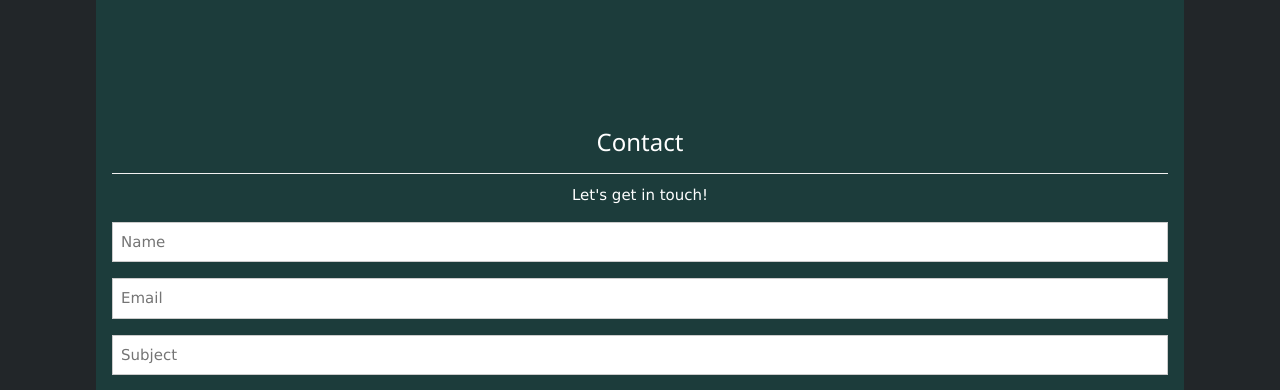
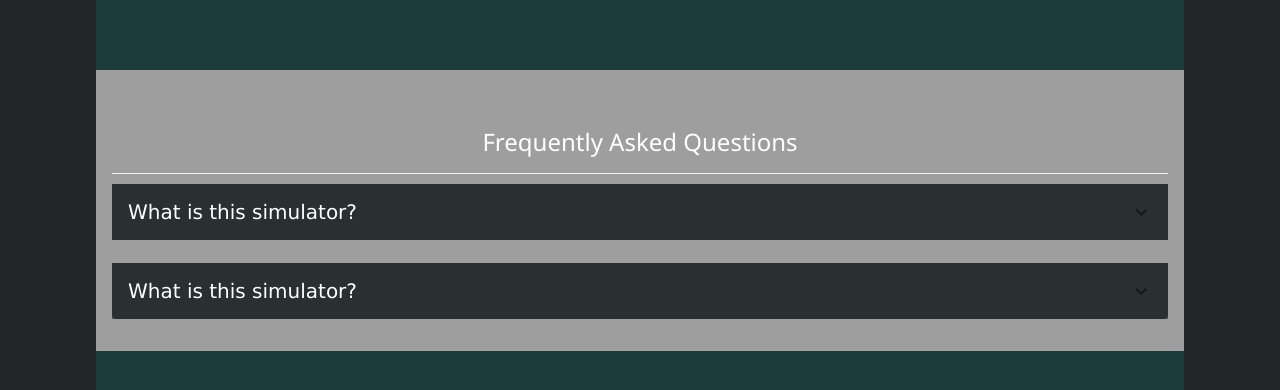
Before and after one commit to Delineo-Disease-Modeling/PandemicModel, a React (Create React App) app in the folder model_app/frontend/: page /about in a window 1280 px wide. Shown: the part 1957-2347 px from the top of the page. Built offline with nearby package versions, Linux system fonts and the light colour scheme.

Commit message:
added sections in about page

```diff
--- a/model_app/frontend/src/containers/About.js
+++ b/model_app/frontend/src/containers/About.js
@@ -1,6 +1,69 @@
 import React from "react";
 import './About.css'
 import { Dimensions } from "react";
+import Accordion from '@material-ui/core/Accordion';
+import AccordionSummary from '@material-ui/core/AccordionSummary';
+import ExpandMoreIcon from '@material-ui/icons/ExpandMore';
+import {withStyles, makeStyles} from '@material-ui/core/styles';
+import MuiAccordion from '@material-ui/core/Accordion';
+import MuiAccordionSummary from '@material-ui/core/AccordionSummary';
+import MuiAccordionDetails from '@material-ui/core/AccordionDetails';
+import Typography from '@material-ui/core/Typography';
+
+const ColoredAccordion = withStyles({
+    root: {
+        backgroundColor: '#1b4441c2',
+        fontSize: '20px',
+        color: '#66FCF1'
+
+
+
+    },
+})(Accordion);
+
+const AccordionDetails = withStyles((theme) => ({
+  root: {
+    padding: theme.spacing(2),
+  },
+}))(MuiAccordionDetails);
+
+const ColAccordion = withStyles({
+  root: {
+		backgroundColor: '#444F51',
+		fontSize: '20px',
+		color: 'white',
+    border: '0px solid rgba(0, 0, 0, .125)',
+    boxShadow: 'none',
+    '&:not(:last-child)': {
+      borderBottom: 0,
+    },
+    '&:before': {
+      display: 'none',
+    },
+    '&$expanded': {
+      margin: 'auto',
+    },
+  },
+  expanded: {},
+})(MuiAccordion);
+
+const ColAccordionSummary = withStyles({
+  root: {
+    backgroundColor: 'rgba(0, 0, 0, .4)',
+    borderBottom: '0px solid rgba(0, 0, 0, .125)',
+    marginBottom: 0,
+    minHeight: 56,
+    '&$expanded': {
+      minHeight: 56,
+    },
+  },
+  content: {
+    '&$expanded': {
+      margin: '12px 0',
+    },
+  },
+  expanded: {},
+})(MuiAccordionSummary);
 
 class About extends React.Component {
 	constructor () {
@@ -17,15 +80,15 @@ class About extends React.Component {
 					<img className="w3-image" src="https://api.hub.jhu.edu/factory/sites/default/files/styles/landscape/public/Undergrad_teaching_laboratories_011917_900x600.jpg?itok=P83h8p2q" alt="Architecture" width="1500" height="800"/>
 
 
-					<div className="w3-display-middle w3-margin-top w3-center">
+					<div className="w3-display-middle w3-margin-top w3-center w3">
 					    <h1 className="w3-xxlarge w3-text-white"><span className="w3-padding w3-black w3-opacity-min"><b>De</b></span> <span className="w3-hide-small w3-text-light-grey">lineo</span></h1>
 					</div>
 
-					<div className="w3-container w3-padding-32" id="projects">
+					<div className="w3-container w3-padding-32 w3-grey" id="projects">
 					    <h3 className="w3-border-bottom w3-border-light-grey w3-padding-16">Map Visualization</h3>
 					    <p>{this.MapDescription}</p>
 					</div>
-					<div className="w3-row-padding">
+					<div className="w3-row-padding w3-grey">
 					    <div className="w3-col l3 m6 w3-margin-bottom">
 						<div className="w3-display-container">
 						    <div className="w3-display-topleft w3-black w3-padding">County Level</div>
@@ -65,7 +128,7 @@ class About extends React.Component {
 
 
 
-					<div className="w3-container w3-padding-32" id="projects">
+					<div className="w3-container w3-padding-32 w3-" id="projects">
 					    <h3 className="w3-border-bottom w3-border-light-grey w3-padding-16">Simulation</h3>
 					    <p>{this.SimulationDescription}</p>
 					</div>
@@ -103,7 +166,46 @@ class About extends React.Component {
 						</div>
 					    </div>
 					</div>
+					<div className="w3-container w3-padding-32 w3-grey" id="contact">
+				<h3 className="w3-border-bottom w3-border-light-grey w3-padding-16">Frequently Asked Questions</h3>
 
+					<ColAccordion>
+						<ColAccordionSummary
+								expandIcon={<ExpandMoreIcon />}
+								aria-controls="Model Param-content"
+								id="Model Param-header"
+						>
+							What is this simulator?
+						</ColAccordionSummary>
+						<AccordionDetails>
+		          <Typography>
+		            Lorem ipsum dolor sit amet, consectetur adipiscing elit. Suspendisse malesuada lacus ex,
+		            sit amet blandit leo lobortis eget. Lorem ipsum dolor sit amet, consectetur adipiscing
+		            elit. Suspendisse malesuada lacus ex, sit amet blandit leo lobortis eget.
+		          </Typography>
+		        </AccordionDetails>
+
+					</ColAccordion>
+					<br></br>
+					<ColAccordion>
+						<ColAccordionSummary
+								expandIcon={<ExpandMoreIcon />}
+								aria-controls="Model Param-content"
+								id="Model Param-header"
+						>
+							What is this simulator?
+						</ColAccordionSummary>
+						<AccordionDetails>
+		          <Typography>
+		            Lorem ipsum dolor sit amet, consectetur adipiscing elit. Suspendisse malesuada lacus ex,
+		            sit amet blandit leo lobortis eget. Lorem ipsum dolor sit amet, consectetur adipiscing
+		            elit. Suspendisse malesuada lacus ex, sit amet blandit leo lobortis eget.
+		          </Typography>
+		        </AccordionDetails>
+
+					</ColAccordion>
+
+					</div>
 
 
 
```
